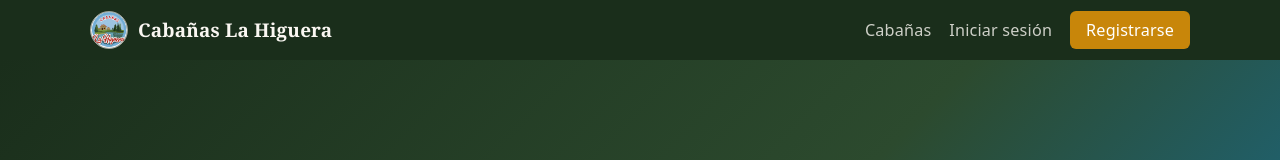
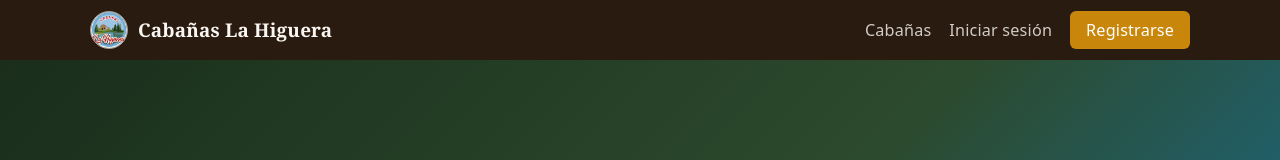
Before and after one commit to El-Piru/cabanas-fronted, a React (Vite) app: page / in a window 1280 px wide. Shown: the top 160 px of the page. Built offline with nearby package versions, Linux system fonts and the light colour scheme; no server answers.

Commit message:
style: change navbar background color to warm coffee brown

```diff
--- a/src/components/Navbar.jsx
+++ b/src/components/Navbar.jsx
@@ -20,7 +20,7 @@ export default function Navbar() {
   }
 
   return (
-    <nav style={{background:'#1A2E1B',padding:'0 1.5rem',position:'relative'}}>
+    <nav style={{background:'#2A1B10',padding:'0 1.5rem',position:'relative'}}>
       <div style={{display:'flex',alignItems:'center',justifyContent:'space-between',height:'60px',maxWidth:'1100px',margin:'0 auto'}}>
         <Link to="/" style={{display:'flex',alignItems:'center',gap:'10px',color:'#FAF7F2',fontWeight:'bold',fontSize:'1.05rem',textDecoration:'none',fontFamily:'Georgia,serif',flexShrink:0}}>
           <img
@@ -59,7 +59,7 @@ export default function Navbar() {
       </div>
 
       {menuAbierto && (
-        <div style={{background:'#1A2E1B',padding:'1rem 0',borderTop:'1px solid rgba(255,255,255,0.1)',maxWidth:'1100px',margin:'0 auto'}}>
+        <div style={{background:'#2A1B10',padding:'1rem 0',borderTop:'1px solid rgba(255,255,255,0.1)',maxWidth:'1100px',margin:'0 auto'}}>
           {usuario ? (
             <>
               {usuario?.rol === 'admin' ? (
```
